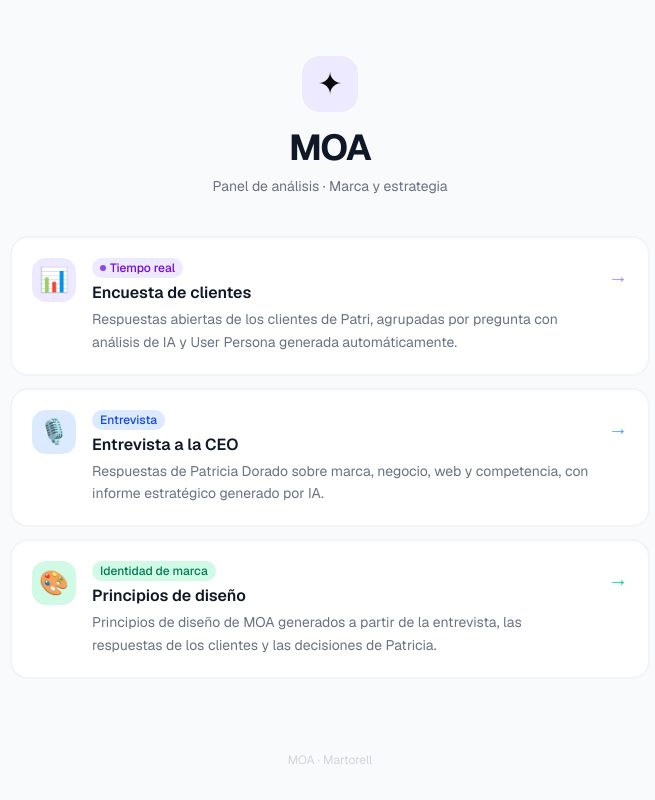
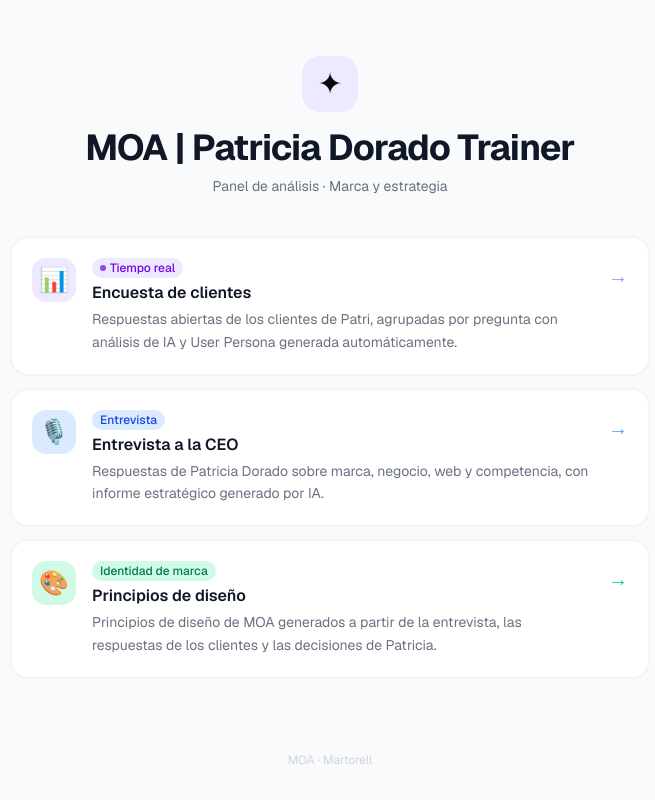
Before and after one commit to sarayukiyonga/ux-research-template, a Next.js app: page / in a window 1280 px wide. Shown: the whole page, without its empty margins (310-965 px from the left). Built offline with nearby package versions, Linux system fonts and the light colour scheme.

Commit message:
cambio de texto en el header he añadido Ptricia Dorado Trainer al lado de MOA

```diff
--- a/app/page.tsx
+++ b/app/page.tsx
@@ -65,7 +65,7 @@ export default function DashboardPage() {
             ✦
           </div>
           <h1 className="text-3xl font-bold text-gray-900 sm:text-4xl tracking-tight">
-            MOA
+            MOA | Patricia Dorado Trainer
           </h1>
           <p className="mt-2 text-gray-500 text-sm">
             Panel de análisis · Marca y estrategia
```
